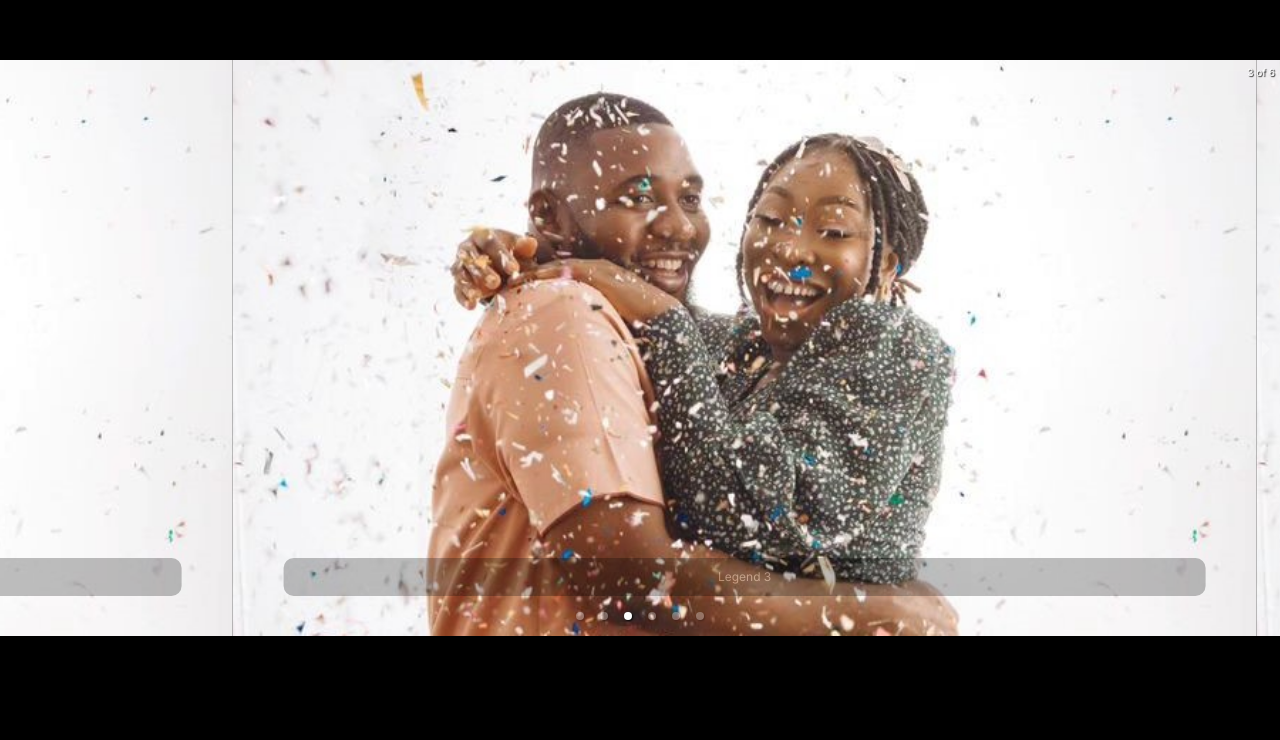
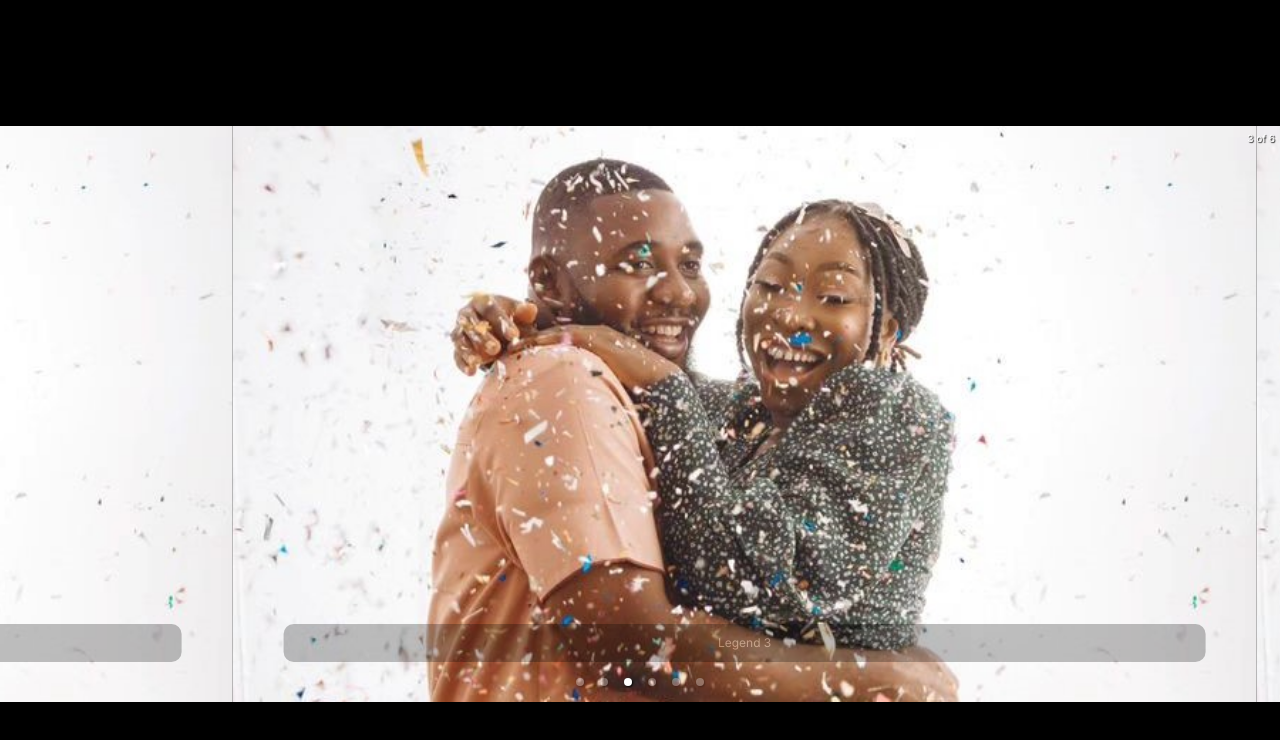
Before and after one commit to HectorGitt/DATCaptures, a Next.js app: page / in a window 1280 px wide. Shown: the part 1419-2159 px from the top of the page. Built offline with nearby package versions, Linux system fonts and the light colour scheme.

Commit message:
centered content

```diff
--- a/src/app/layouts/CarouselSection.jsx
+++ b/src/app/layouts/CarouselSection.jsx
@@ -43,6 +43,10 @@ export default CarouselSection
 
 const CarouselCont = styled.div`
     min-height: 100vh;
+    display: flex;
+    align-items: center;
+    justify-content: space-around;
+    flex-direction:column;
     h1 {
         text-align: center;
         margin: 2rem 0;
```
